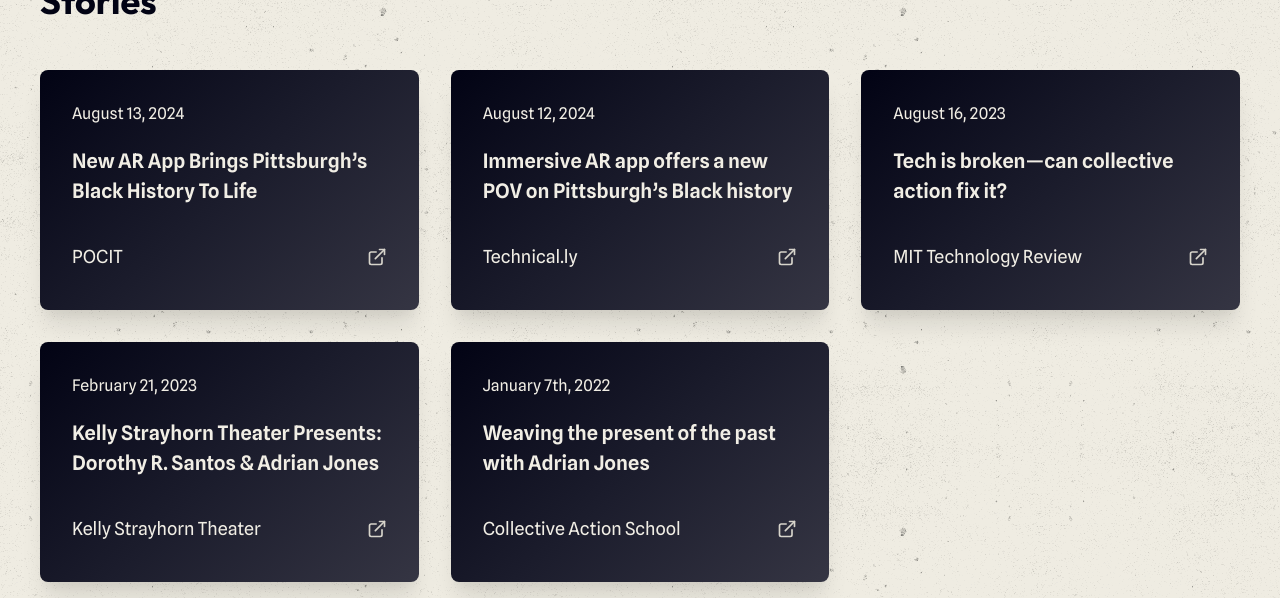
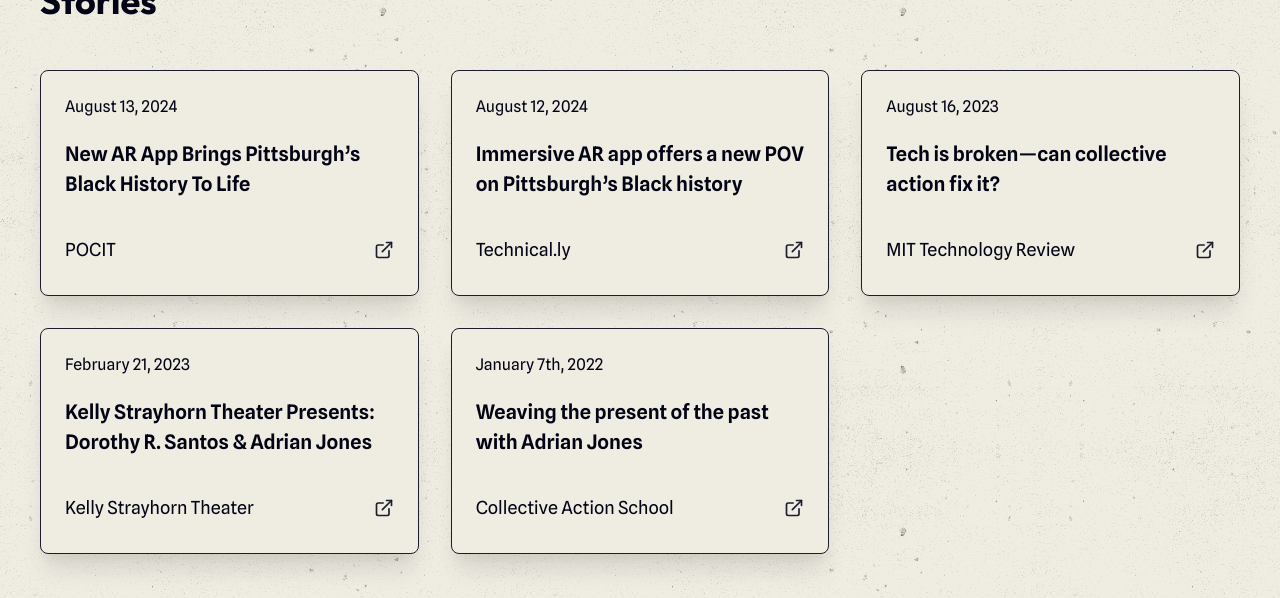
Before and after one commit to lookingglasspgh/lg-site-v1, a Next.js app: page /press in a window 1280 px wide. Shown: the part 202-800 px from the top of the page. Built offline with nearby package versions, Linux system fonts and the light colour scheme.

Commit message:
style: updated link card styling

```diff
--- a/src/components/press/NewsSection/ArticleCard/ArticleCard.jsx
+++ b/src/components/press/NewsSection/ArticleCard/ArticleCard.jsx
@@ -1,31 +1,44 @@
 import React from 'react';
 import { ExternalLink } from 'react-feather';
-import { Flex, Link, Text } from '@chakra-ui/react';
+import {
+  chakra,
+  Flex,
+  Link,
+  Text,
+} from '@chakra-ui/react';
 import PropTypes from 'prop-types';
 
-import commonStyles from '@/styles/commonStyles';
 import press from '@/content/press';
 
-const { gradients } = commonStyles;
+const Card = chakra(Flex, {
+  baseStyle: {
+    backgroundColor: 'ivory.500',
+    border: '1px solid',
+    borderRadius: 'lg',
+    borderColor: 'black.400',
+    boxShadow: 'xl',
+    cursor: 'pointer',
+    flexDirection: 'column',
+    padding: '1.5rem',
+    textDecoration: 'none',
+    transition: 'all 300ms',
+    _hover: {
+      backgroundColor: 'ivory.600',
+    },
+  },
+});
 
 const ArticleCard = ({ article }) => (
   <Link
     aria-label={`${press.news.LINK_ALT} ${article.title}`}
     href={article.url}
     isExternal
+    _hover={{ textDecoration: 'none' }}
   >
-    <Flex
-      background={gradients.black}
-      direction="column"
-      padding="2rem"
-      borderRadius="lg"
-      boxShadow="xl"
-      cursor="pointer"
-    >
+    <Card>
       <Flex direction="column">
         <Flex direction="column" mb="0.5rem">
           <Text
-            variant="secondary"
             fontSize={{ base: 'sm', xl: 'md' }}
             mb="1.25rem"
           >
@@ -33,7 +46,6 @@
           </Text>
           <Text
             fontSize={{ base: 'lg', xl: 'xl' }}
-            variant="secondary"
             fontWeight="semibold"
             minHeight={{ base: 'unset', md: '81px' }}
             mb={{ base: '1rem', md: '' }}
@@ -45,18 +57,17 @@
             justifyContent="space-between"
           >
             <Text
-              variant="secondary"
               fontSize={{ base: 'md', xl: 'lg' }}
             >
               {article.publication}
             </Text>
-            <Flex color="ivory.600">
+            <Flex color="black.400">
               <ExternalLink size={20} />
             </Flex>
           </Flex>
         </Flex>
       </Flex>
-    </Flex>
+    </Card>
   </Link>
 );
 
```
